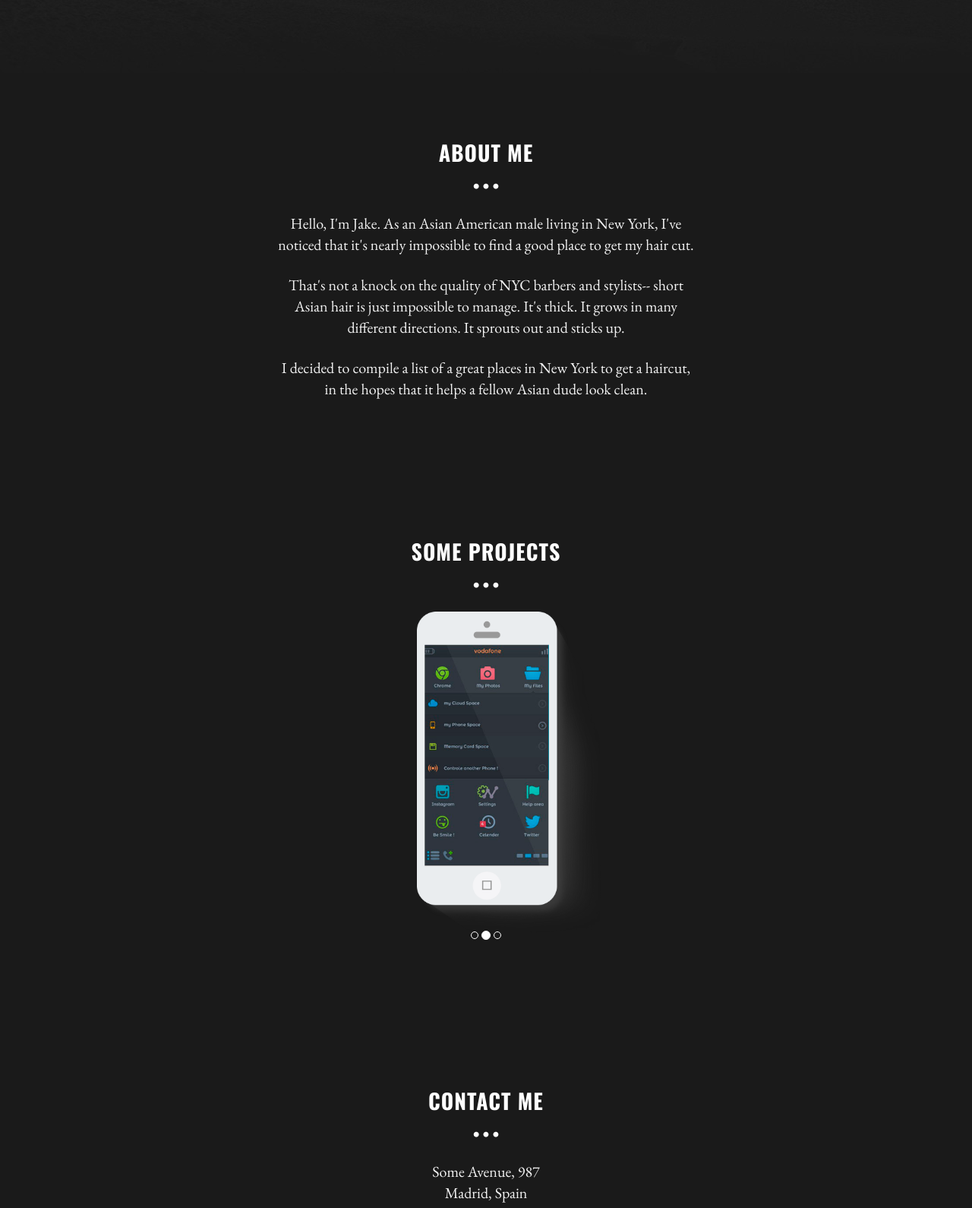
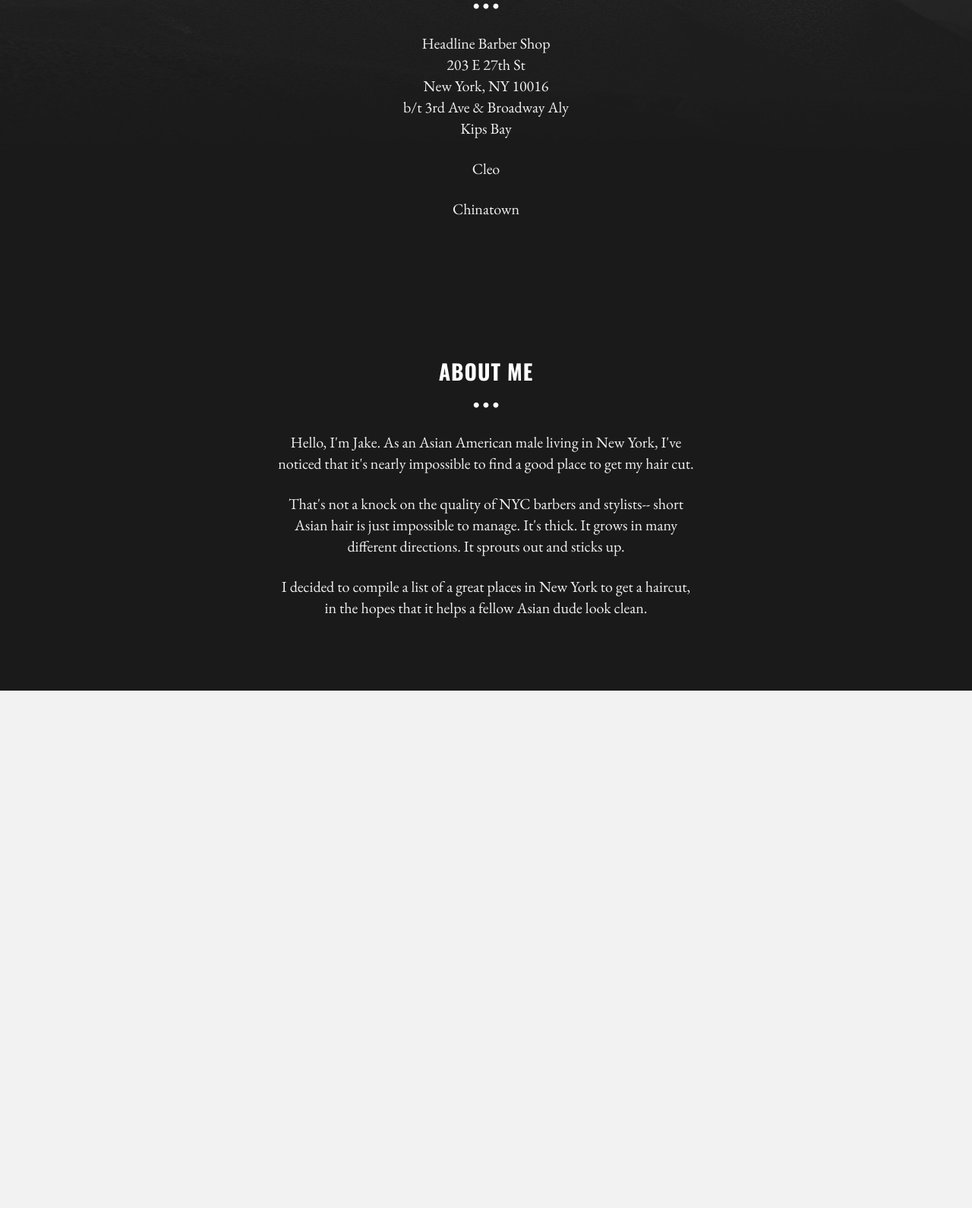
Before and after one commit to jacobjzhang/jacobjzhang.github.io, a plain HTML site: page index.html in a window 1280 px wide. Shown: the part 594-2184 px from the top of the page at 76% size. After the commit the page ends 1503 px from the top, so only its background shows below. Drawn offline with nearby package versions, Linux system fonts and the light colour scheme.

Commit message:
Adding first location

```diff
--- a/assets/css/main.css
+++ b/assets/css/main.css
@@ -78,14 +78,18 @@
    Wrap Sections
    ========================================================================== */
 
+#site-container {
+	background: url(../img/header-bg.jpg) no-repeat center top;
+	background-color: #1a1a1a;
+}
+
 #headerwrap {
-	background: url(../img/header-bg.jpg) no-repeat center top;
 	margin-top: -10px;
 	padding-top:20px;
 	text-align:center;
 	background-attachment: relative;
 	background-position: center center;
-	min-height: 700px;
+	min-height: 800px;
 	width: 100%;
 
     -webkit-background-size: 100%;
@@ -118,6 +122,37 @@
 	text-align: left;
 	margin-left: 20px;
 	margin-top: 15px;
+}
+
+/* Transition Wrap */
+
+#g {
+	text-align: center;
+	margin-top: 70px;
+	padding-bottom: 70px;
+}
+
+#g h3 {
+	color: white;
+	font-size: 28px;
+	font-weight: 700;
+	letter-spacing: 1px;
+  font-family: 'Oswald', sans-serif;
+}
+
+#g i {
+	font-size: 8px;
+	color: #fff;
+    padding: 3px;
+}
+
+#g p {
+	font-size: 20px;
+	color: #f2f2f2;
+}
+
+#g img {
+	text-align: center;
 }
 
 
--- a/index.html
+++ b/index.html
@@ -52,7 +52,7 @@
 		<div id="menuToggle"><i class="icon-reorder"></i></div>
 	</nav>
 
-
+	<div id="site-container">
 
 		<!-- ========== HEADER SECTION ========== -->
 		<section id="home" name="home"></section>
@@ -71,9 +71,32 @@
 					<div class="col-lg-6 col-lg-offset-3">
 					</div>
 				</div>
+
+				<!-- ========== ABOUT SECTION ========== -->
+				<section id="about" name="about"></section>
+				<div id="g">
+					<div class="container">
+						<div class="row">
+							<h3>MANHATTAN</h3>
+							<p class="centered"><i class="icon icon-circle"></i><i class="icon icon-circle"></i><i class="icon icon-circle"></i></p>
+
+							<!-- INTRO INFORMATIO-->
+							<div class="col-lg-6 col-lg-offset-3">
+								<p>Headline Barber Shop
+								<br>203 E 27th St
+								<br>New York, NY 10016
+								<br>b/t 3rd Ave & Broadway Aly
+								<br>Kips Bay
+								<p>Cleo</p>
+								<p>Chinatown</p>
+							</div>
+						</div>
+					</div><!-- /container -->
+				</div><!-- /f -->
+
+
 			</div><!-- /container -->
 		</div><!-- /headerwrap -->
-
 
 
 		<!-- ========== ABOUT SECTION ========== -->
@@ -94,59 +117,7 @@
 			</div><!-- /container -->
 		</div><!-- /f -->
 
-
-	<!-- ========== CAROUSEL SECTION ========== -->
-	<section id="portfolio" name="portfolio"></section>
-	<div id="f">
-		<div class="container">
-			<div class="row centered">
-				<h3>SOME PROJECTS</h3>
-				<p class="centered"><i class="icon icon-circle"></i><i class="icon icon-circle"></i><i class="icon icon-circle"></i></p>
-
-				<div class="col-lg-6 col-lg-offset-3">
-					<div id="carousel-example-generic" class="carousel slide" data-ride="carousel">
-						<!-- Wrapper for slides -->
-						<div class="carousel-inner">
-							<div class="item active centered">
-								<img class="img-responsive" src="assets/img/c1.png" alt="">
-							</div>
-							<div class="item centered">
-								<img class="img-responsive" src="assets/img/c2.png" alt="">
-							</div>
-							<div class="item centered">
-								<img class="img-responsive" src="assets/img/c3.png" alt="">
-							</div>
-						</div>
-						<br>
-						<br>
-						<ol class="carousel-indicators">
-						    <li data-target="#carousel-example-generic" data-slide-to="0" class="active"></li>
-						    <li data-target="#carousel-example-generic" data-slide-to="1"></li>
-						    <li data-target="#carousel-example-generic" data-slide-to="2"></li>
-						</ol>
-					</div>
-				</div><!-- col-lg-8 -->
-			</div><!-- row -->
-		</div><!-- container -->
-	</div>	<!-- f -->
-
-	<!-- ========== CONTACT SECTION ========== -->
-	<section id="contact" name="contact"></section>
-	<div id="f">
-		<div class="container">
-			<div class="row">
-				<h3>CONTACT ME</h3>
-				<p class="centered"><i class="icon icon-circle"></i><i class="icon icon-circle"></i><i class="icon icon-circle"></i></p>
-
-				<div class="col-lg-6 col-lg-offset-3">
-					<p>Some Avenue, 987<br/>Madrid, Spain<br/>+34 8984-4343</p>
-					<p>iam@awesomemail.com</p>
-					<p><button type="button" class="btn btn-warning">YEAH! CONTACT ME NOW!</button></p>
-				</div>
-			</div>
-		</div>
-	</div>
-
+	</div><!-- /site-container -->
 
 
     <!-- Bootstrap core JavaScript
```
Also changed, not shown: 3 other files. Lines whose indentation alone changed are shown as unchanged.
